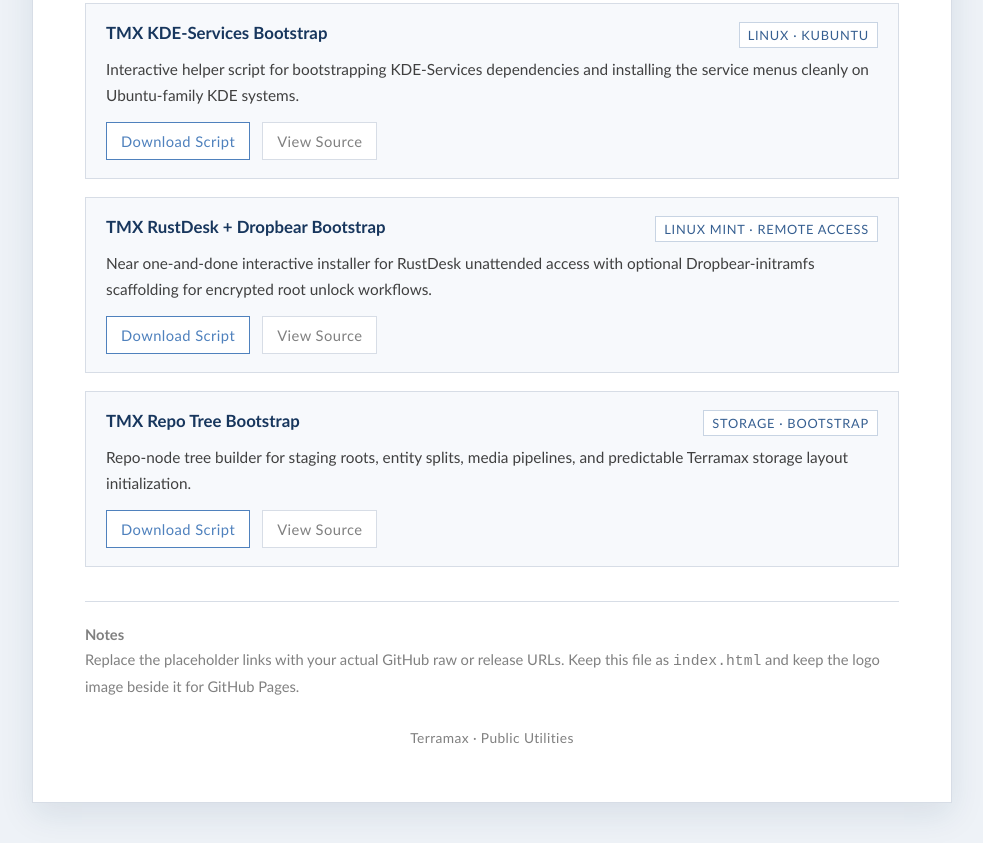
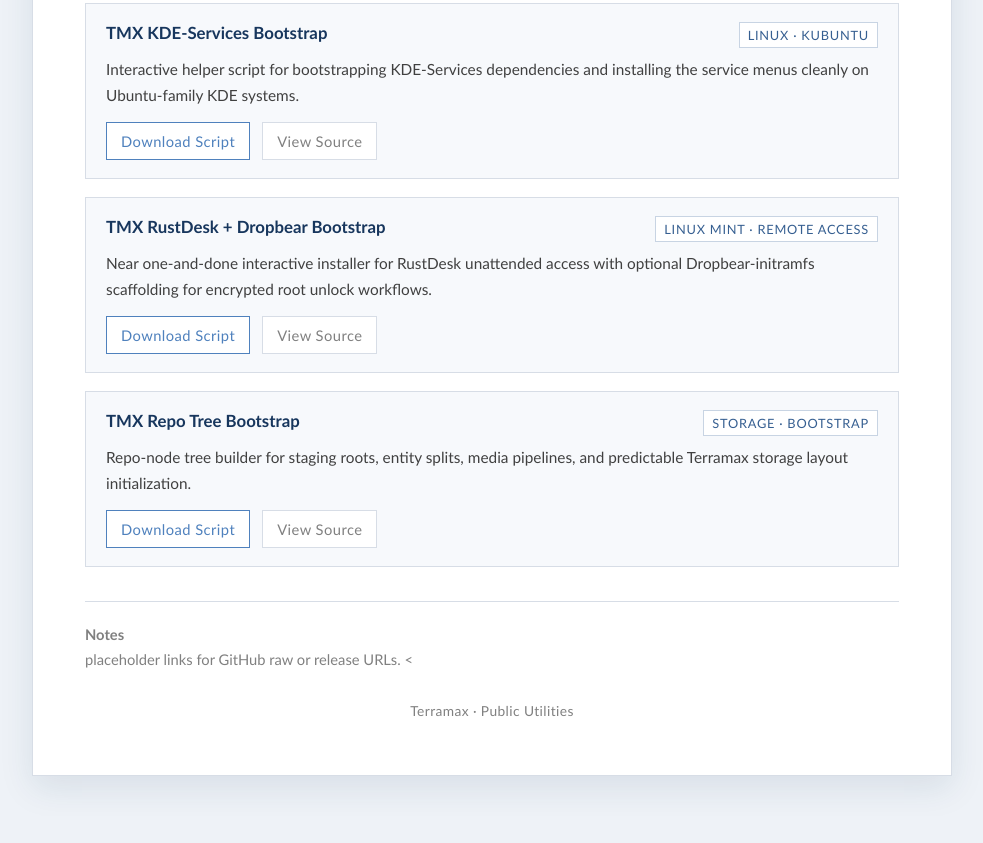
Before and after one commit to terramax-tech/tmx-FreeCandy, a plain HTML site: page www/index.html in a window 1280 px wide. Shown: the part 434-1277 px from the top of the page, without its empty margins (148-1131 px from the left). After the commit the page ends 1250 px from the top, so only its background shows below. Drawn offline with Linux system fonts and the light colour scheme.

Commit message:
Clarify notes on replacing placeholder links
Updated notes section to clarify link usage.

```diff
--- a/www/index.html
+++ b/www/index.html
@@ -279,7 +279,7 @@
 
     <section class="notes">
       <strong>Notes</strong><br />
-      Replace the placeholder links with your actual GitHub raw or release URLs. Keep this file as <code>index.html</code> and keep the logo image beside it for GitHub Pages.
+      placeholder links for GitHub raw or release URLs.  <
     </section>
 
     <footer class="footer">
```
